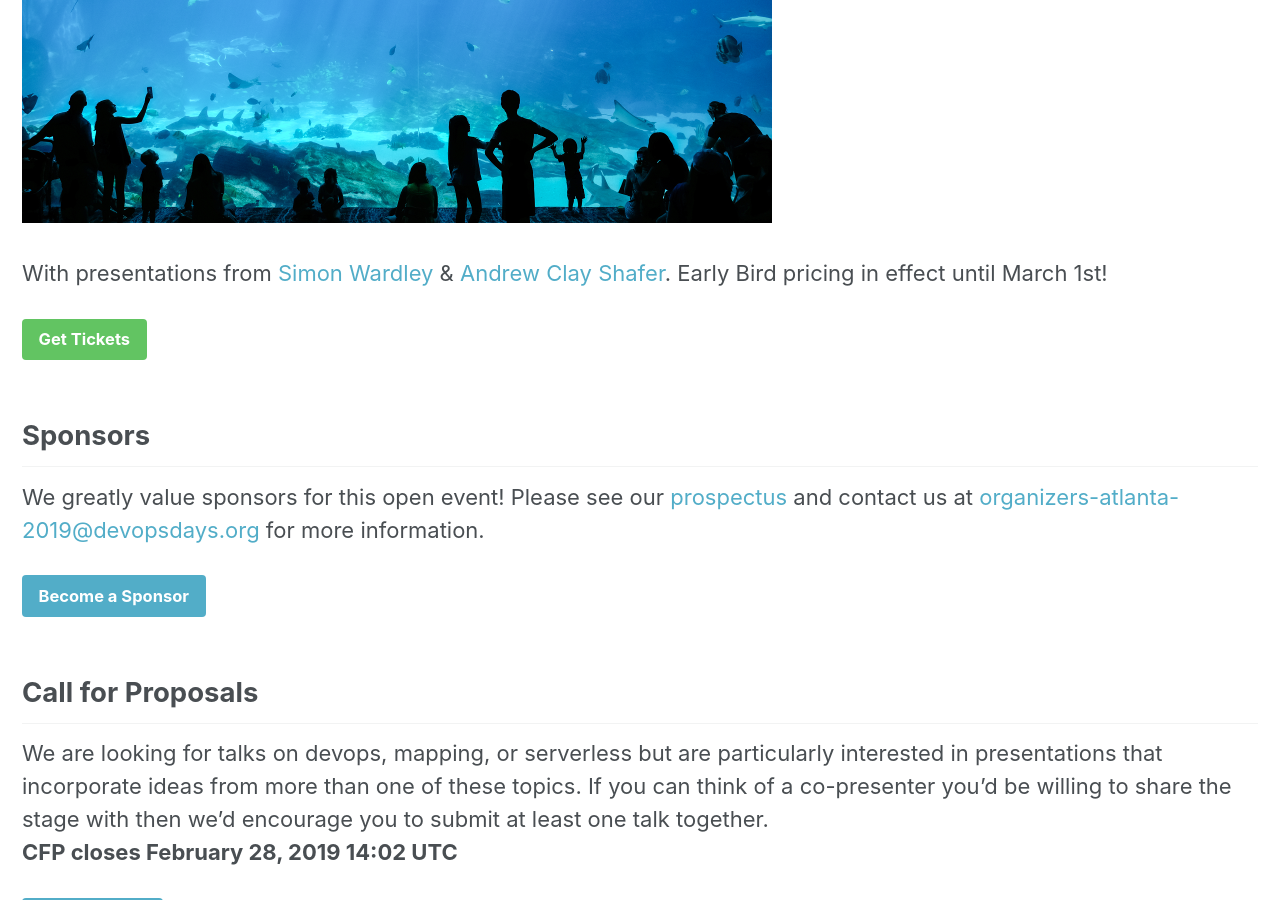
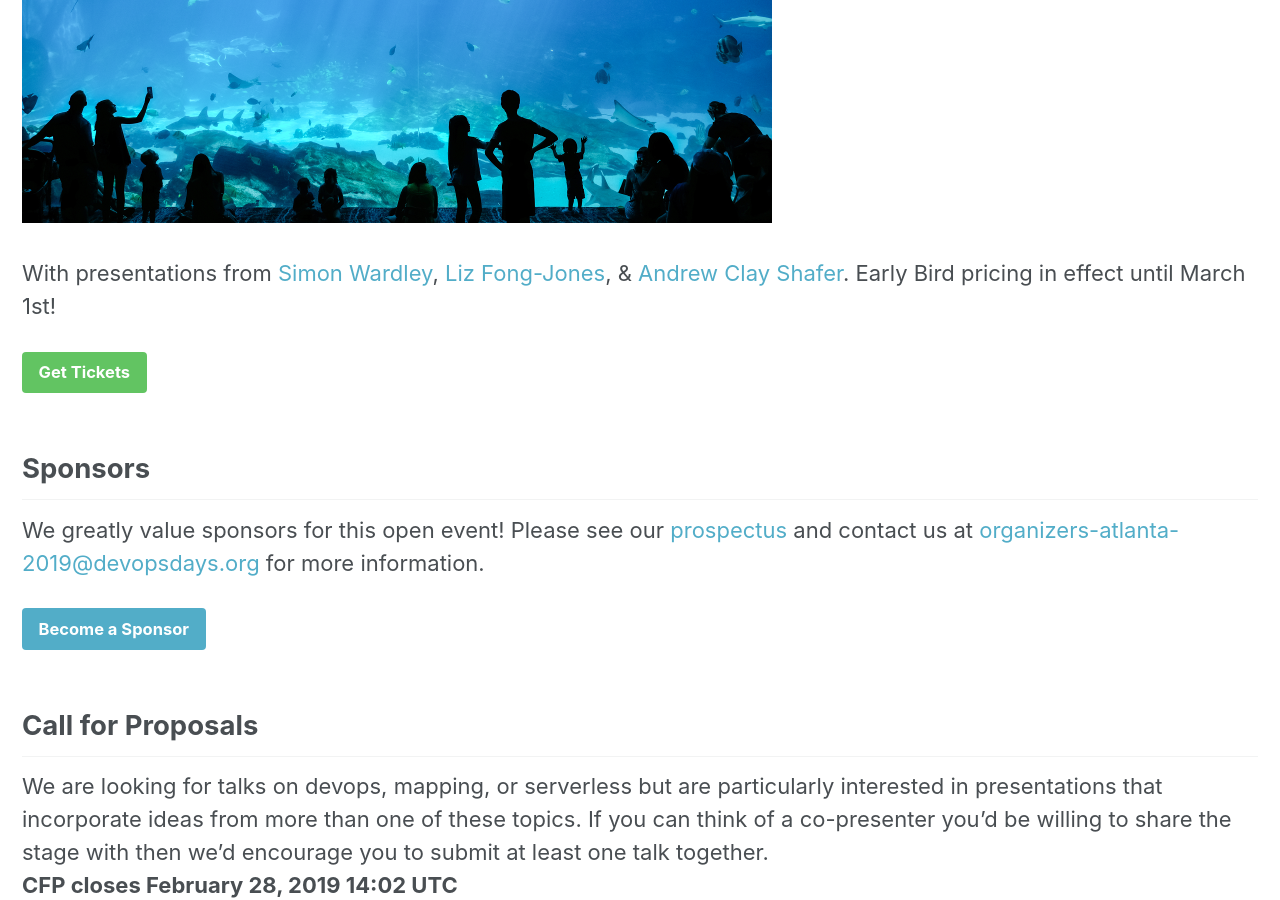
Before and after one commit to mapcampcommittee/mapcampcommittee.github.io, a Jekyll site: the page built from _pages/2019-04_Atlanta.html, in a window 1280 px wide and 900 px high, scrolled down 639 px. Built offline with Jekyll 4.4.1, drawn with Linux system fonts in a browser that asks for light colours.

Commit message:
Update 2019-04_Atlanta.html

```diff
--- a/_pages/2019-04_Atlanta.html
+++ b/_pages/2019-04_Atlanta.html
@@ -8,7 +8,7 @@ classes:
 <h2>"Just Keep Swimming"</h2>
 <p>A <strong>3-track event</strong> at the <a target="_blank" href="https://www.georgiaaquarium.org/"">Georgia Aquarium</a> alongside <a target="_blank" href="https://www.devopsdays.org/events/2019-atlanta/welcome/">Devopsdays</a> & <a target="_blank" href="https://atlanta.serverlessdays.io/">Serverlessdays</a> Atlanta.</p>
 <img src="/assets/images/mapcampatl2019.png" /><br/><br/>
-<p>With presentations from <a target="_blank" href="https://twitter.com/swardley">Simon Wardley</a> & <a target="_blank" href="https://twitter.com/littleidea">Andrew Clay Shafer</a>. Early Bird pricing in effect until March 1st!</p>
+<p>With presentations from <a target="_blank" href="https://twitter.com/swardley">Simon Wardley</a>, <a target="_blank" href="https://twitter.com/lizthegrey">Liz Fong-Jones</a>, & <a target="_blank" href="https://twitter.com/littleidea">Andrew Clay Shafer</a>. Early Bird pricing in effect until March 1st!</p>
 <p><a class="btn btn--success" target="_blank" href="https://www.eventbrite.com/e/devopsdaysmap-campserverlessdays-atlanta-2019-tickets-53689463631">Get Tickets</a></p>
 
 <h2>Sponsors</h2>
```
